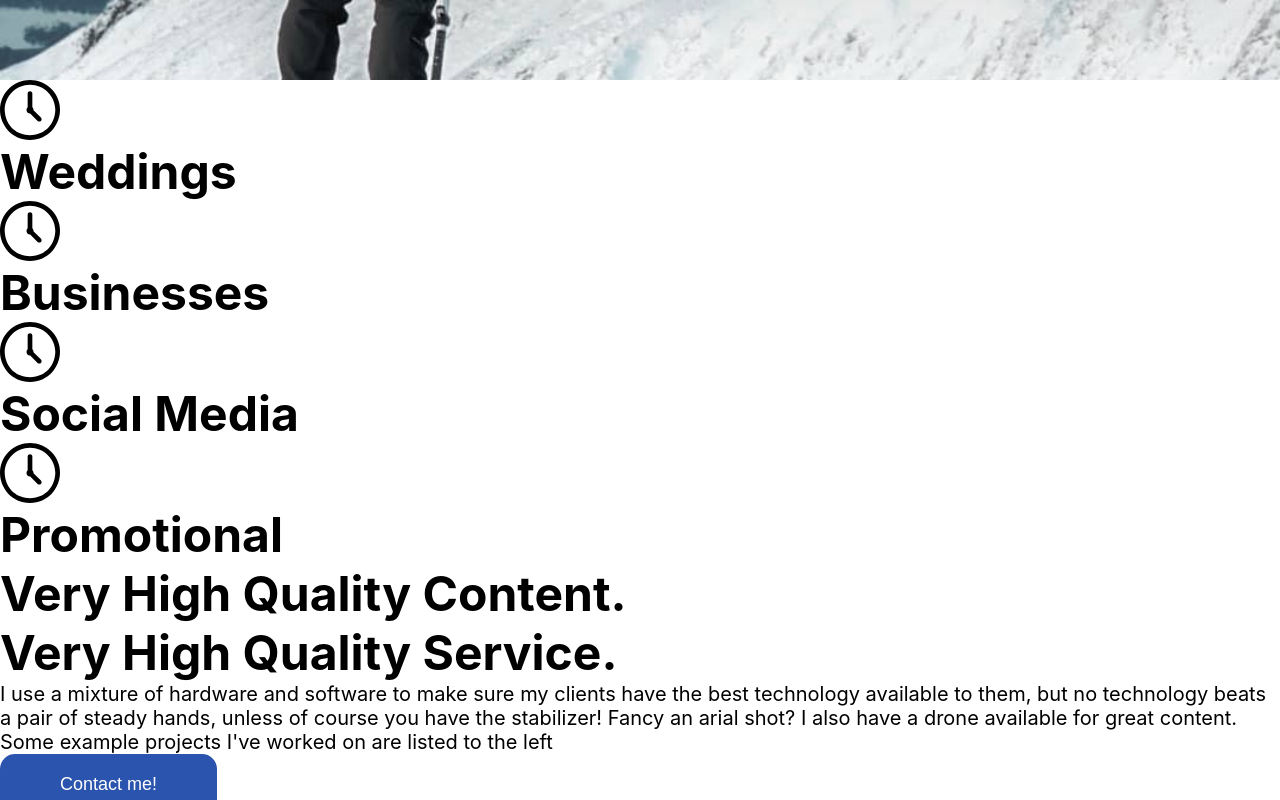
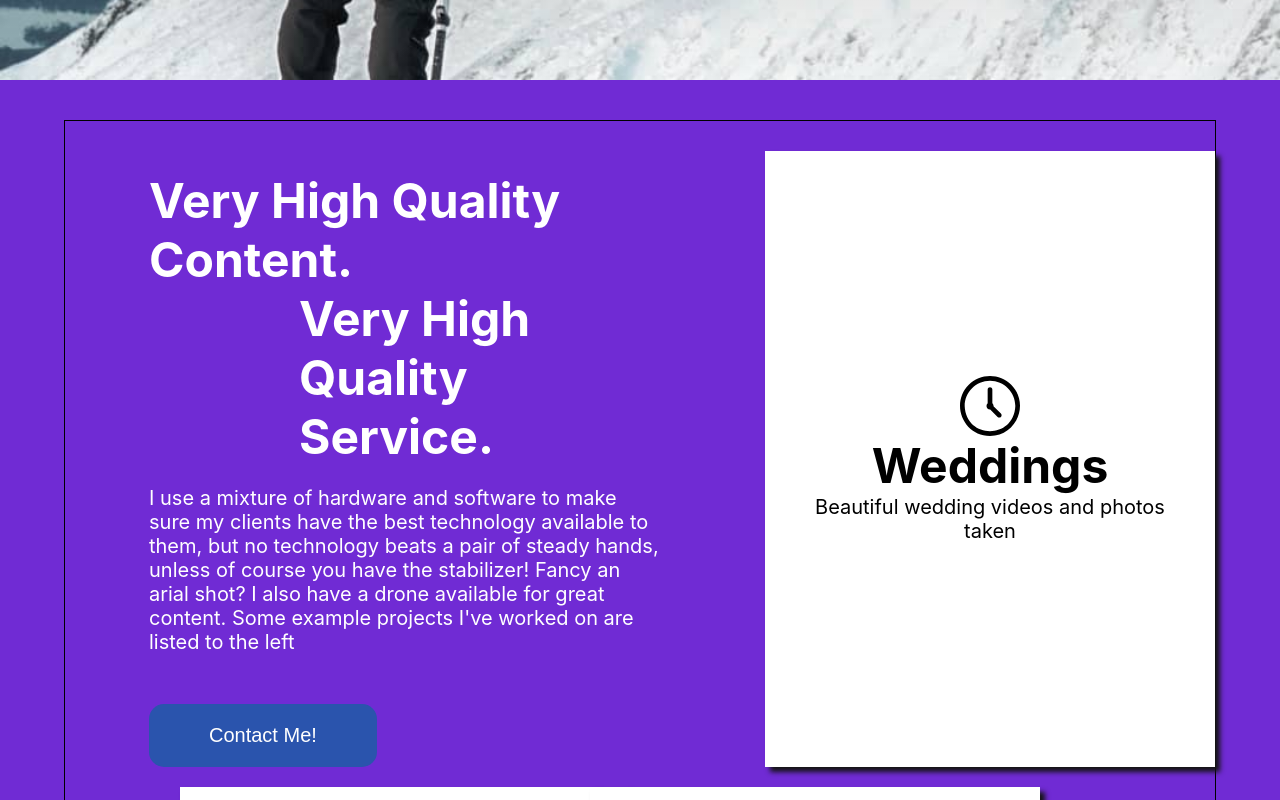
Before and after one commit to tbriggs1/alex-website, a React (Create React App) app: page / in a window 1280 px wide. Shown: the part 720-1520 px from the top of the page. Built offline with nearby package versions, Linux system fonts and the light colour scheme.

Commit message:
about and services section complete

```diff
--- a/src/App.js
+++ b/src/App.js
@@ -1,6 +1,7 @@
 import React from 'react';
 import AboutMe from './pages/AboutMe.js';
 import MyWork from './pages/MyWork.js';
+import Contact from './pages/Contact.js';
 import {Switch, Route, BrowserRouter} from 'react-router-dom';
 
 function App() {
@@ -14,6 +15,9 @@ function App() {
             <Route path="/work" exact>
               <MyWork />
             </Route>
+            <Route path="/contact" exact>
+              <Contact />
+            </Route>
         </Switch>
       </BrowserRouter>
     </div>
--- a/src/components/AboutSection.js
+++ b/src/components/AboutSection.js
@@ -1,5 +1,4 @@
 import React from 'react';
-import {Link} from 'react-router-dom';
 
 const AboutSection = () => {
    return(
@@ -9,7 +8,6 @@ const AboutSection = () => {
                   <h2>Hi! I'm <span>Alex Harrsion</span></h2>
                   <h3>I'm a passionate <span>Photographer</span> and <span>Videographer</span> <br/> based in West Yorkshire, although I like to adventure everywhere</h3>
               </div>
-              <button className="contact-button"><Link to="/contact">Contact Me Here!</Link></button>
           </section>
        </div>
    )
--- /dev/null
+++ b/src/components/ContactForm.js
@@ -0,0 +1,24 @@
+import React from 'react';
+
+const ContactForm = () => {
+    return (
+        <div id="contact">
+            <div className="form">
+                <h2>Contact Me</h2>
+            </div>
+            <form>
+                <div className="name-form">
+                    <label for="name">Name:</label>
+                    <input type="text" name="name" required />
+                </div>
+                <div className="email-form">
+                    <label for="email"></label>
+                    <input type="email" name="email" required />
+                </div>
+                <button type="submit">Submit</button>
+            </form>
+        </div>
+    )
+}
+
+export default ContactForm;
--- a/src/components/Nav.js
+++ b/src/components/Nav.js
@@ -4,7 +4,7 @@ import {Link} from 'react-router-dom';
 const Nav = () => {
     return(
         <div>
-            <header class="main-header">
+            <header className="main-header">
                 <nav className="Navbar">
                     <h1 className="al-title">Alex Harrison</h1>
                             <ul className="nav-content">
--- a/src/components/Services.js
+++ b/src/components/Services.js
@@ -1,36 +1,36 @@
 import React from 'react';
+import {Link} from 'react-router-dom';
 import clock from '../images/clock.svg';
 
 
 const Services = () => {
     return(
-        <div>
+        <div className="main-services">
             <div className="services">
-                <div className="cards">
-                    <div className="card">
+                <div className="card card1">
                     <img src={clock} alt="wedding" height="60px" />
                     <h2>Weddings</h2>
+                    <p>Beautiful wedding videos and photos taken </p>
                 </div>
-                    <div className="card card-stag">
+                <div className="card card2">
                     <img src={clock} alt="wedding" height="60px" />
                     <h2>Businesses</h2>
+                    <p>Beautiful wedding videos and photos taken </p>
                 </div>
-                    <div className="card">
-                        <img src={clock} alt="wedding" height="60px" />
-                        <h2>Social Media</h2>
-                    </div>
-                    <div className="card card-stag">
+                <div className="card card3">
                     <img src={clock} alt="wedding" height="60px" />
                     <h2>Promotional</h2>
+                    <p>Beautiful wedding videos and photos taken </p>
                 </div>
-                </div>
+                <div className="text-service">
                     <div className="service-text">
                         <h2>Very High Quality <span>Content.</span></h2>
                         <h2 className="service-text2">Very High Quality <span>Service.</span></h2>
                         <p>I use a mixture of hardware and software to make sure my clients have the best technology available to them, but no technology beats a pair of steady hands,
                             unless of course you have the stabilizer! Fancy an arial shot? I also have a drone available for great content. Some example projects I've worked on are listed to the left
                         </p>
-                    <button>Contact me!</button>
+                        <button className="contact-button"><Link to="/contact">Contact Me!</Link></button>
+                    </div>
                 </div>
             </div>
         </div>
--- /dev/null
+++ b/src/pages/Contact.js
@@ -0,0 +1,11 @@
+import React from 'react';
+import '../styles/contact.scss'
+import ContactForm from '../components/ContactForm';
+
+const Contact = () => {
+    return(
+        <ContactForm />
+    )
+}
+
+export default Contact;
--- /dev/null
+++ b/src/styles/contact.scss
@@ -0,0 +1,43 @@
+$background-color: white;
+$content-backgound: #2a54ad;
+$secondary-content: #f8ad2a;
+$third-content: #702bd4;
+
+* {
+  margin: 0;
+  padding: 0;
+  box-sizing: border-box;
+}
+html {
+  font-size: 62.5%;
+}
+h1 {
+  font-size: 2.6rem;
+}
+li,
+button,
+label,
+input,
+p {
+  font-size: 2rem;
+}
+h2 {
+  font-size: 4.8rem;
+}
+h3 {
+  font-size: 3rem;
+}
+h4 {
+  font-size: 2.8rem;
+}
+a {
+  text-decoration: none;
+  color: white;
+}
+
+#contact {
+  min-height: 100vh;
+  display: flex;
+  align-items: center;
+  justify-content: center;
+}
--- a/src/styles/pages.scss
+++ b/src/styles/pages.scss
@@ -99,3 +99,74 @@ nav ul {
     padding: 1rem;
   }
 }
+
+// Services Section
+
+.services {
+  border: 1px solid black;
+  width: 90%;
+  margin: auto;
+  display: grid;
+  grid-template-columns: repeat(3, 1fr);
+  grid-template-rows: repeat(2, 1fr);
+  grid-gap: 2rem;
+  padding-bottom: 3rem;
+  padding-top: 3rem;
+}
+
+.card {
+  width: 45rem;
+  min-width: 20rem;
+  min-height: 15rem;
+  padding-right: 4rem;
+  padding-left: 4rem;
+  background: white;
+  color: black;
+  box-shadow: 5px 5px 5px #141414;
+  display: flex;
+  text-align: center;
+  align-items: center;
+  justify-content: center;
+  flex-direction: column;
+}
+
+.card1 {
+  grid-column: 3/4;
+  grid-row: 1/1;
+  justify-self: center;
+}
+.card2 {
+  grid-column: 1/3;
+  justify-self: center;
+  grid-row: 2/2;
+}
+.card3 {
+  grid-column: 2/4;
+  grid-row: 2/2;
+  justify-self: center;
+}
+.text-service {
+  grid-column: 1/3;
+  grid-row: 1/1;
+  text-align: start;
+  width: 40vw;
+  align-self: center;
+  justify-self: center;
+  button {
+    margin-top: 5rem;
+  }
+  .service-text2 {
+    margin-left: 15rem;
+    margin-bottom: 2rem;
+  }
+  .service-text {
+    margin-top: 2rem;
+  }
+}
+
+.main-services {
+  background: $third-content;
+  padding-top: 4rem;
+  padding-bottom: 4rem;
+  color: white;
+}
```
Lines whose indentation alone changed are shown as unchanged.
